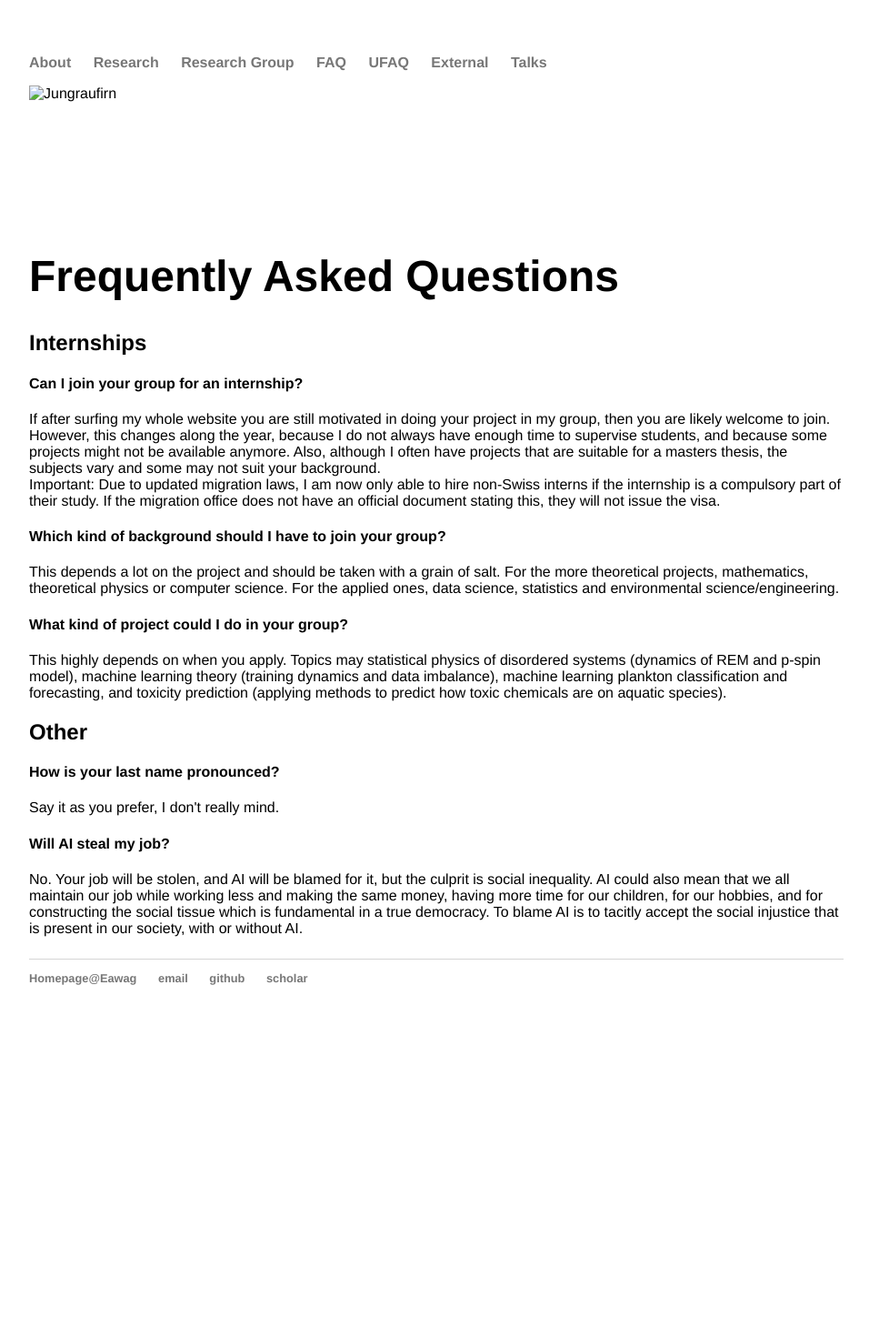
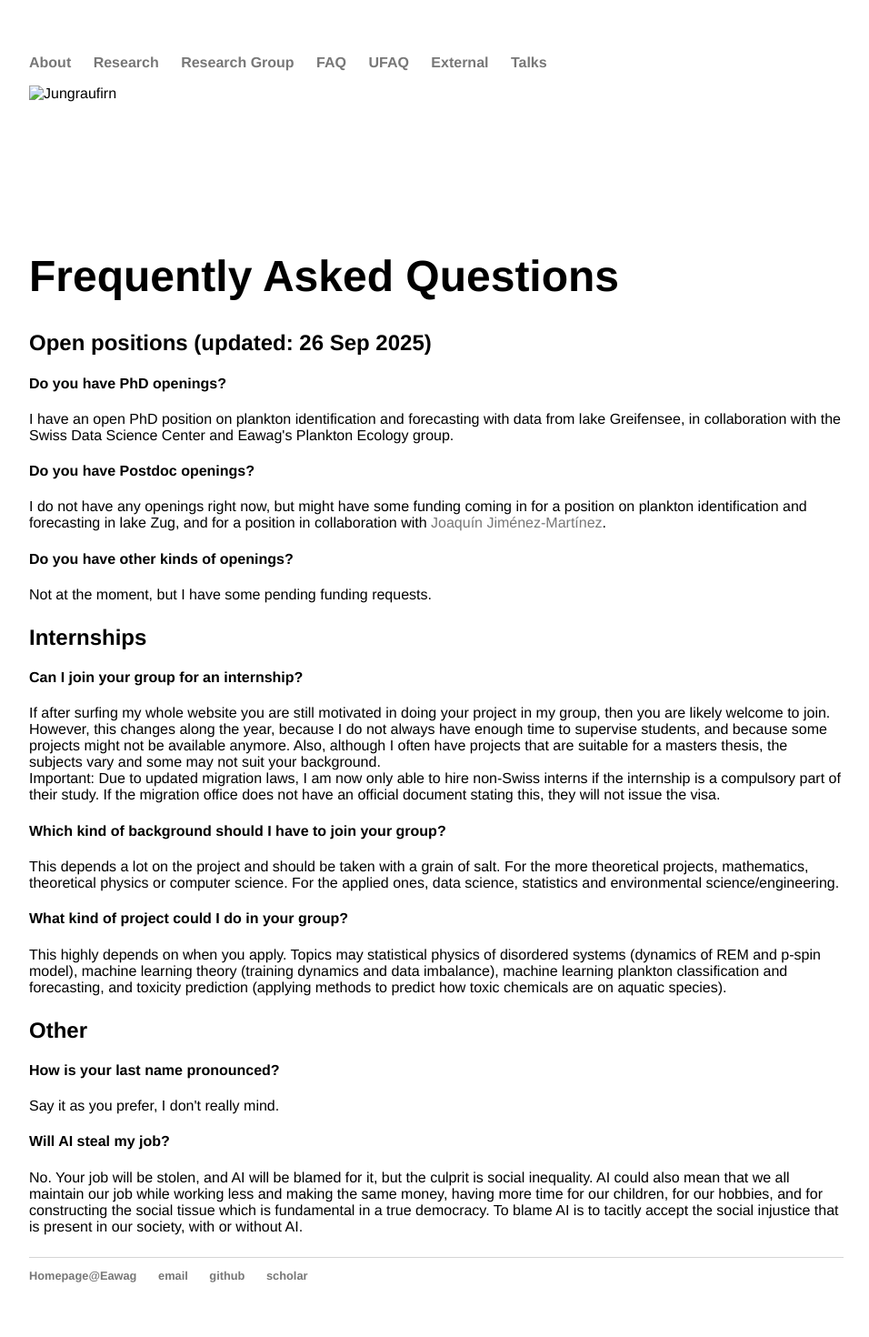
Before and after one commit to mbaityje/mbaityje.github.io, a Jekyll site: the page built from faq/index.html, in a window 1280 px wide. Shown: the whole page at 91% size, without its empty margins (160-1116 px from the left). Built offline with Jekyll 4.4.1, drawn with Linux system fonts in a browser that asks for light colours; before the commit the page ends 1143 px from its top, so only the background shows below that.

Commit message:
Updated funding

```diff
--- a/faq/index.html
+++ b/faq/index.html
@@ -1,10 +1,25 @@
 ---
 layout: default
-title: UFAQ
+title: FAQ
 ---
 
 <div class="blurb">
 	<h1> Frequently Asked Questions </h1>
+
+	<h2> Open positions (updated: 26 Sep 2025) </h2>
+	<p class="content">
+
+		<h4>Do you have PhD openings?</h4>
+		I have an open PhD position on plankton identification and forecasting with data from lake Greifensee, in collaboration with the Swiss Data Science Center and Eawag's Plankton Ecology group.
+
+		<h4>Do you have Postdoc openings?</h4>
+		I do not have any openings right now, but might have some funding coming in for a position on plankton identification and forecasting in lake Zug, and for a position in collaboration with <a href="https://www.sepgroup.ethz.ch/joaquin-jimenez-martinez/"> Joaquín Jiménez-Martínez</a>.
+
+		<h4>Do you have other kinds of openings?</h4>
+		Not at the moment, but I have some pending funding requests.
+
+	</p>
+
 	<h2> Internships</h2>
 	<p class="content">
 
@@ -20,8 +35,10 @@ title: UFAQ
 
 		<h4>What kind of project could I do in your group?</h4>
 		This highly depends on when you apply. Topics may statistical physics of disordered systems (dynamics of REM and p-spin model), machine learning theory (training dynamics and data imbalance), machine learning plankton classification and forecasting, and toxicity prediction (applying methods to predict how toxic chemicals are on aquatic species).
+	</p>
 
 	<h2> Other</h2>
+	<p class="content">
  		<h4>How is your last name pronounced?</h4>
 		Say it as you prefer, I don't really mind.
 
```
